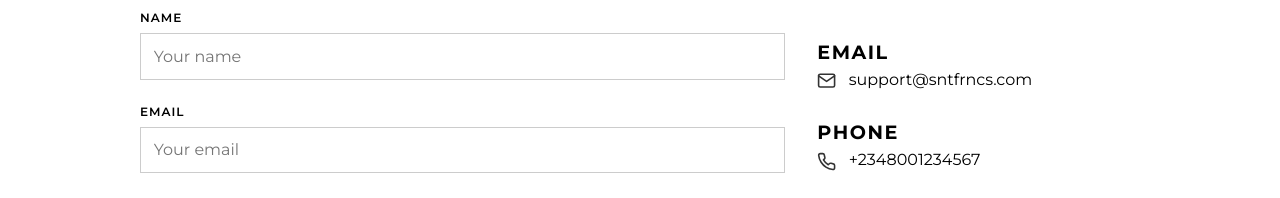
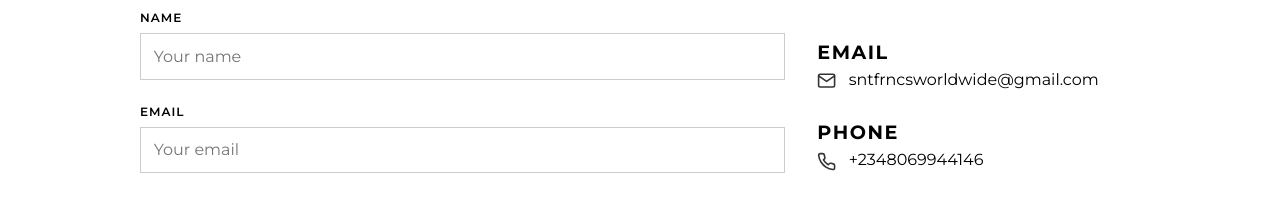
Before and after one commit to ay30bg/snt.frncs, a React (Create React App) app: page /contact in a window 1280 px wide. Shown: the part 258-456 px from the top of the page. Built offline with nearby package versions, Linux system fonts and the light colour scheme.

Commit message:
Update Contact.jsx

```diff
--- a/src/pages/Contact.jsx
+++ b/src/pages/Contact.jsx
@@ -42,10 +42,10 @@ export default function Contact() {
           {/* Contact Info */}
           <div className="contact-info">
             <h3>Email</h3>
-            <p><FiMail className="contact-icon" /> support@sntfrncs.com</p>
+            <p><FiMail className="contact-icon" /> sntfrncsworldwide@gmail.com</p>
 
             <h3>Phone</h3>
-            <p><FiPhone className="contact-icon" /> +2348001234567</p>
+            <p><FiPhone className="contact-icon" /> +2348069944146</p>
 
             <h3>Address</h3>
             <p><FiMapPin className="contact-icon" /> Ikotun, Alimosho LGA, Lagos State</p>
```
